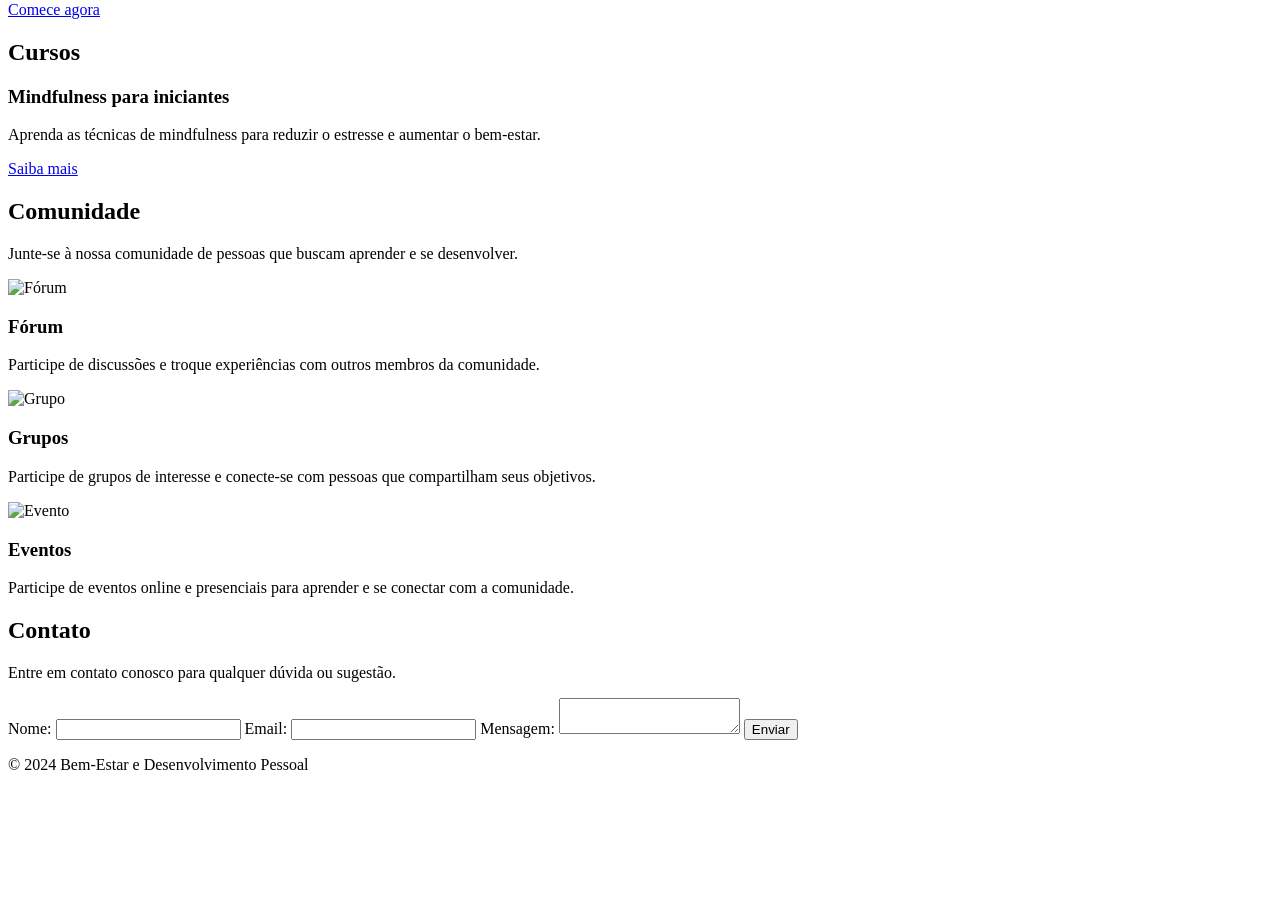
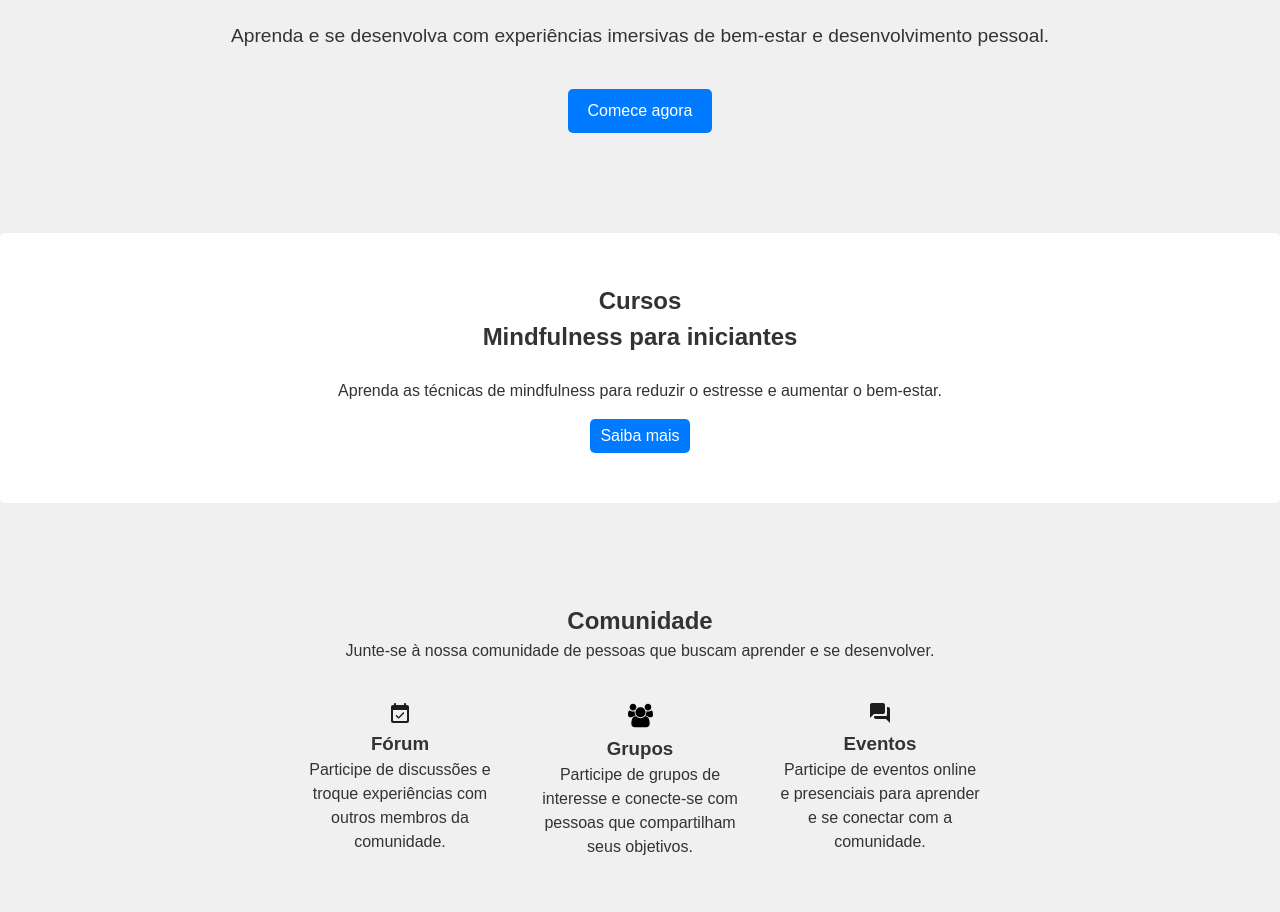
Before and after one commit to Lorenabelo/transformese, a plain HTML site: page index.html in a window 1280 px wide. Shown: the part 252-1164 px from the top of the page. Before the commit the page ends 1042 px from the top, so only its background shows below. Drawn offline with Linux system fonts and the light colour scheme.

Commit message:
feat: criado a estilização

```diff
--- a/index.html
+++ b/index.html
@@ -4,10 +4,13 @@
     <meta charset="UTF-8">
     <meta name="viewport" content="width=device-width, initial-scale=1.0">
     <title>Bem-Estar e Desenvolvimento Pessoal</title>
+    <link rel="stylesheet" href="./src/css/style.css">
 </head>
 <body>
     <header>
-        <h1>Bem-Estar e Desenvolvimento Pessoal</h1> <nav>
+        <h1>Transforme-se</h1>
+
+        <nav>
             <ul>
                 <li><a href="#home">Início</a></li>
                 <li><a href="#courses">Cursos</a></li>
@@ -15,9 +18,10 @@
                 <li><a href="./src/pages/contact.html">Contato</a></li>
             </ul>
         </nav>
+
     </header>
 
-    <section id="home">
+    <section class="home">
         <div class="hero">
             <h2>Descubra o seu potencial</h2>
             <p>Aprenda e se desenvolva com experiências imersivas de bem-estar e desenvolvimento pessoal.</p>
@@ -25,10 +29,10 @@
         </div>
     </section>
 
-    <section id="courses">
-        <h2>Cursos</h2>
-        <div class="courses-grid">
+    <section class="courses">
+        <div class="courses-list">
             <div class="course">
+                <h2>Cursos</h2>
                 <h3>Mindfulness para iniciantes</h3>
                 <p>Aprenda as técnicas de mindfulness para reduzir o estresse e aumentar o bem-estar.</p>
                 <a href="#">Saiba mais</a>
@@ -36,40 +40,40 @@
         </div>
     </section>
 
-    <section id="community">
+    <section class="community">
         <h2>Comunidade</h2>
         <p>Junte-se à nossa comunidade de pessoas que buscam aprender e se desenvolver.</p>
         <div class="community-features">
             <div>
-                <img src="" alt="Fórum">
+                <img src="./src/img/forum.svg" alt="ícone de forum">
                 <h3>Fórum</h3>
                 <p>Participe de discussões e troque experiências com outros membros da comunidade.</p>
             </div>
             <div>
-                <img src="" alt="Grupo">
+                <img src="./src/img/group.svg" alt="ícone de grupo">
                 <h3>Grupos</h3>
                 <p>Participe de grupos de interesse e conecte-se com pessoas que compartilham seus objetivos.</p>
             </div>
             <div>
-                <img src="" alt="Evento">
+                <img src="./src/img/events.svg" alt="ícone de eventos">
                 <h3>Eventos</h3>
                 <p>Participe de eventos online e presenciais para aprender e se conectar com a comunidade.</p>
             </div>
         </div>
     </section>
 
-    <section id="contact">
+    <section class="contact">
         <h2>Contato</h2>
         <p>Entre em contato conosco para qualquer dúvida ou sugestão.</p>
         <form action="#">
-            <label for="nome">Nome:</label>
-            <input type="text" id="nome" name="nome" required>
+            <label for="nome">Nome</label>
+            <input type="text" id="nome" name="nome" placeholder="Informe seu nome" required>
 
-            <label for="email">Email:</label>
-            <input type="email" id="email" name="email" required>
+            <label for="email">E-mail</label>
+            <input type="email" id="email" name="email" placeholder="Informe seu e-mail" required>
 
-            <label for="mensagem">Mensagem:</label>
-            <textarea id="mensagem" name="mensagem" required></textarea>
+            <label for="mensagem">Mensagem</label>
+            <textarea id="mensagem" name="mensagem" placeholder="Informe sua dúvida ou sugestão" required></textarea>
 
             <button type="submit">Enviar</button>
         </form>
--- /dev/null
+++ b/src/css/style.css
@@ -0,0 +1,203 @@
+/* Reset de estilos */
+* {
+    margin: 0;
+    padding: 0;
+    box-sizing: border-box;
+    font-family: sans-serif;
+    color: #333;
+}
+
+a {
+    text-decoration: none;
+    color: #333;
+}
+
+img {
+    max-width: 100%;
+    height: auto;
+}
+
+ul {
+    list-style: none;
+}
+
+body {
+    background-color: #f0f0f0;
+    font-size: 16px;
+    line-height: 1.5;
+
+    header {
+        background-color: #fff;
+        padding: 20px 0;
+        box-shadow: 0 2px 4px rgba(0, 0, 0, 0.1);
+
+        h1 {
+            font-size: 2.5em;
+            margin-bottom: 0.5em;
+            text-align: center;
+        }
+
+        nav{
+            ul{
+                display: flex;
+                justify-content: center;
+                align-items: center;
+
+                li {
+                    margin-left: 20px;
+
+                    a {
+                        color: #333;
+                        transition: color 0.3s ease;
+
+                        &:hover {
+                            color: #007bff;
+                        }
+                    }
+                }
+            }
+        }
+    }
+
+    /* Estilos para Seções Específicas */
+    .home {
+        padding: 50px 0;
+
+        .hero {
+            text-align: center;
+
+            h2 {
+                font-size: 2em;
+                margin-bottom: 1em;
+            }
+
+            p {
+                font-size: 1.2em;
+                line-height: 1.5;
+                margin-bottom: 2em;
+            }
+
+            .btn {
+                display: inline-block;
+                padding: 10px 20px;
+                background-color: #007bff;
+                color: #fff;
+                text-decoration: none;
+                border: none;
+                border-radius: 5px;
+                cursor: pointer;
+
+                &:hover {
+                    background-color: #0056b3;
+                }
+            }
+        }
+    }
+
+    .courses {
+        padding: 50px 0;
+
+        .course {
+            background-color: #fff;
+            padding: 50px;
+            border-radius: 5px;
+            text-align: center;
+
+            h3 {
+                font-size: 1.5em;
+                margin-bottom: 1em;
+            }
+
+            p {
+                font-size: 1em;
+                line-height: 1.5;
+                margin-bottom: 1em;
+            }
+
+            a {
+                display: inline-block;
+                padding: 5px 10px;
+                background-color: #007bff;
+                color: #fff;
+                text-decoration: none;
+                border: none;
+                border-radius: 5px;
+                cursor: pointer;
+
+                &:hover {
+                    background-color: #0056b3;
+                }
+            }
+        }
+    }
+
+    .community {
+        padding: 50px 0;
+        text-align: center;
+
+        .community-features {
+            display: flex;
+            justify-content: center;
+            flex-wrap: wrap;
+
+            div{
+                width: 200px;
+                height: 200px;
+                margin: 40px 20px;
+            }
+        }
+    }
+
+    .contact {
+        padding: 50px 0;
+        text-align: center;
+        background-color: #fff;
+        border-radius: 5px;
+
+        form{
+            display: flex;
+            flex-direction: column;
+            justify-content: center;
+            padding: 15px 0;
+            width: 400px;
+            height: 400px;
+            margin: auto;
+
+            label{
+                text-align: left;
+                margin-bottom: 10px;
+            }
+
+            input{
+                margin-bottom: 10px;
+                padding: 10px;
+            }
+
+            textarea{
+                margin-bottom: 10px;
+                height: 200px;
+                padding: 10px;
+            }
+
+            button{
+                padding: 10px;
+                background-color: #007bff;
+                color: #fff;
+                text-decoration: none;
+                border: none;
+                border-radius: 5px;
+                cursor: pointer;
+
+                &:hover {
+                    background-color: #0056b3;
+                }
+            }
+        }
+    }
+
+    footer {
+        background-color: #f0f0f0;
+        text-align: center;
+        padding: 20px 0;
+    }
+}
```
Also changed, not shown: src/pages/contact.html (+13 -6 lines), src/img/events.svg (added), src/img/forum.svg (added), src/img/group.svg (added).
